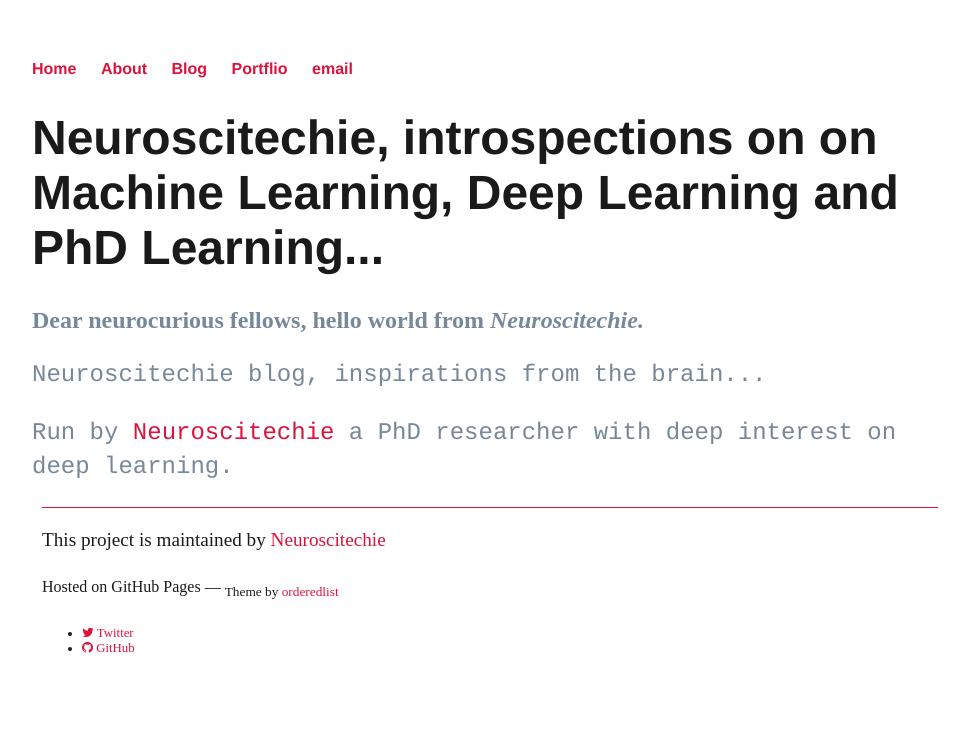
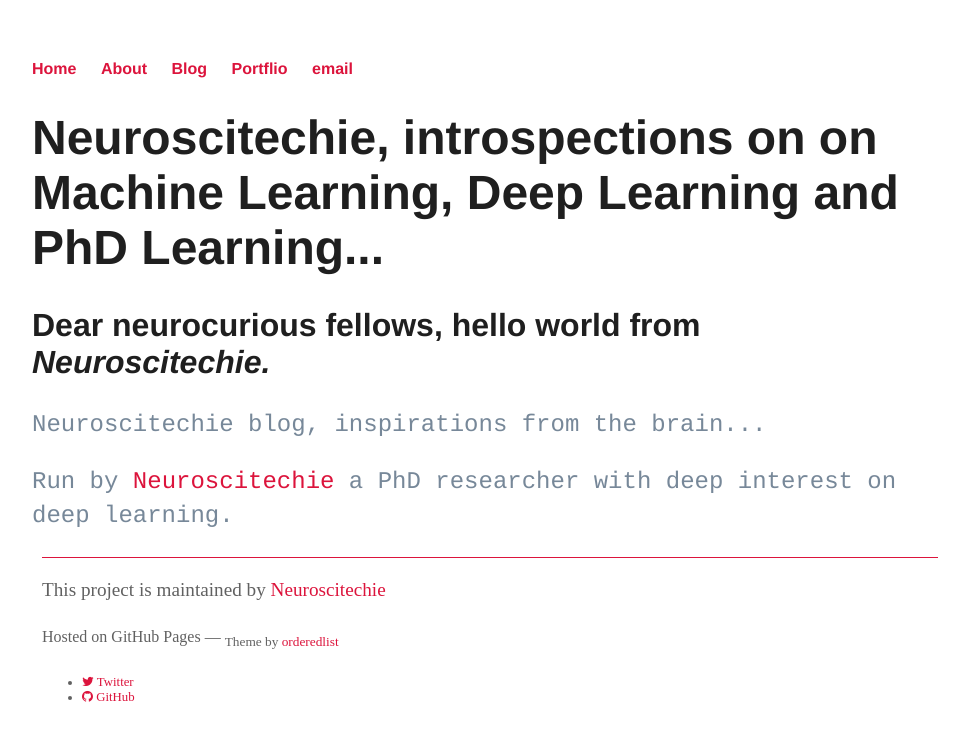
Before and after one commit to inantubek/meltemiatay.github.io, a Jekyll site: the page built from index.html, in a window 1280 px wide. Shown: the top 741 px of the page, without its empty margins (160-1129 px from the left). Built offline with Jekyll 4.4.1, drawn with Linux system fonts in a browser that asks for light colours; nearby versions of some CDN libraries.

Commit message:
Update main.css

```diff
--- a/css/main.css
+++ b/css/main.css
@@ -24,12 +24,17 @@ a:hover {
 h1 {
     font-size: 3em;
     font-family:'Helvetica', 'Arial', 'Sans-Serif';
-    color: #1a1a1a;
+    color: #1f1f1f;
+}
+h2 {
+    font-size: 2em;
+    font-family:'Helvetica', 'Arial', 'Sans-Serif';
+    color: #1f1f1f;
 }
 p {
     font-size: 1.5em;
     line-height: 1.4em;
-    color: :##1a1a1a
+    color: :#1a1a1a
 }
 .container {
     position: relative;
@@ -38,7 +43,7 @@ p {
 
 .footer {
    position:relative ;
-   color: #1a1a1a;
+   color: #616161;
    border-top: 1px solid #dc143c;
    bottom: 0px;
    left:10px;
```
